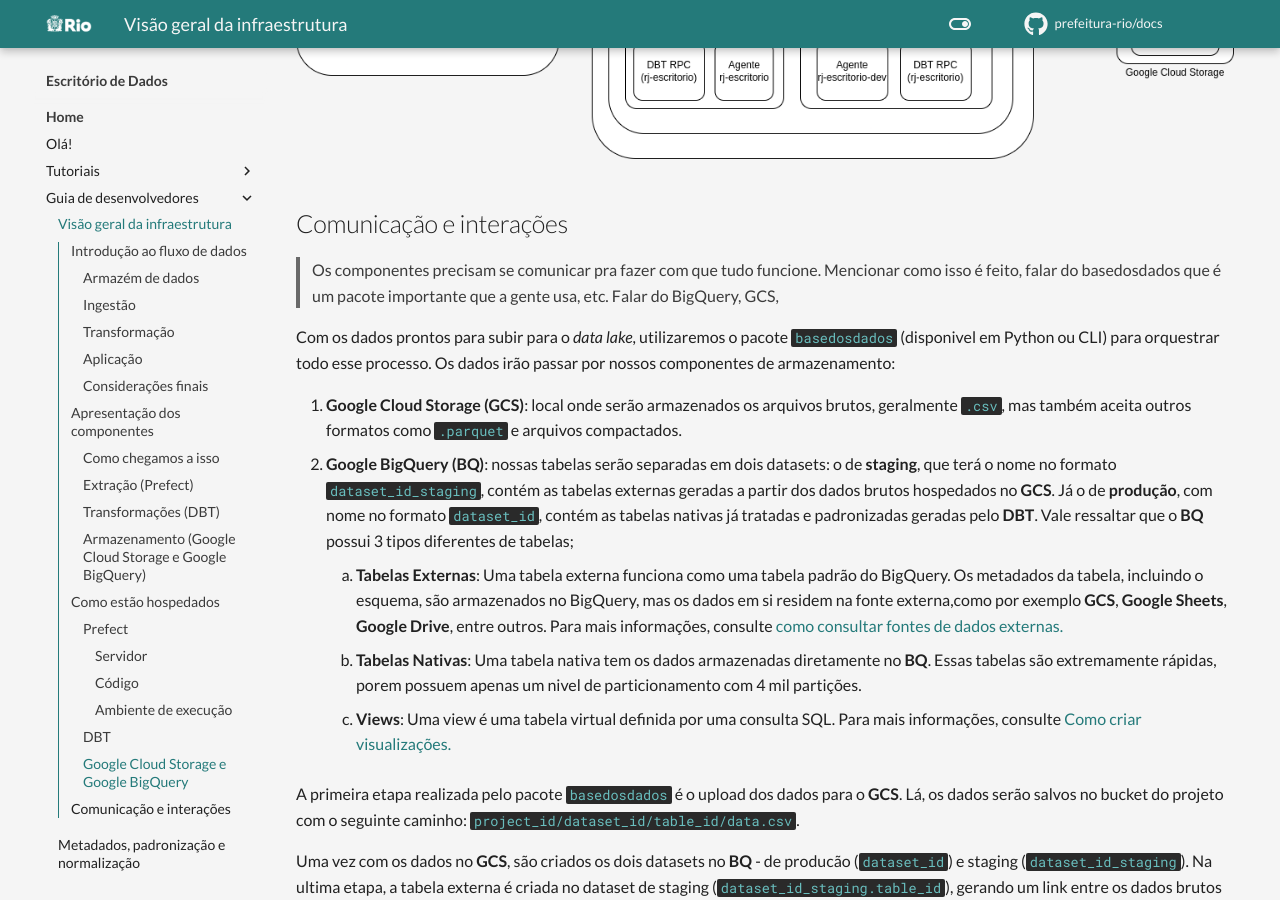
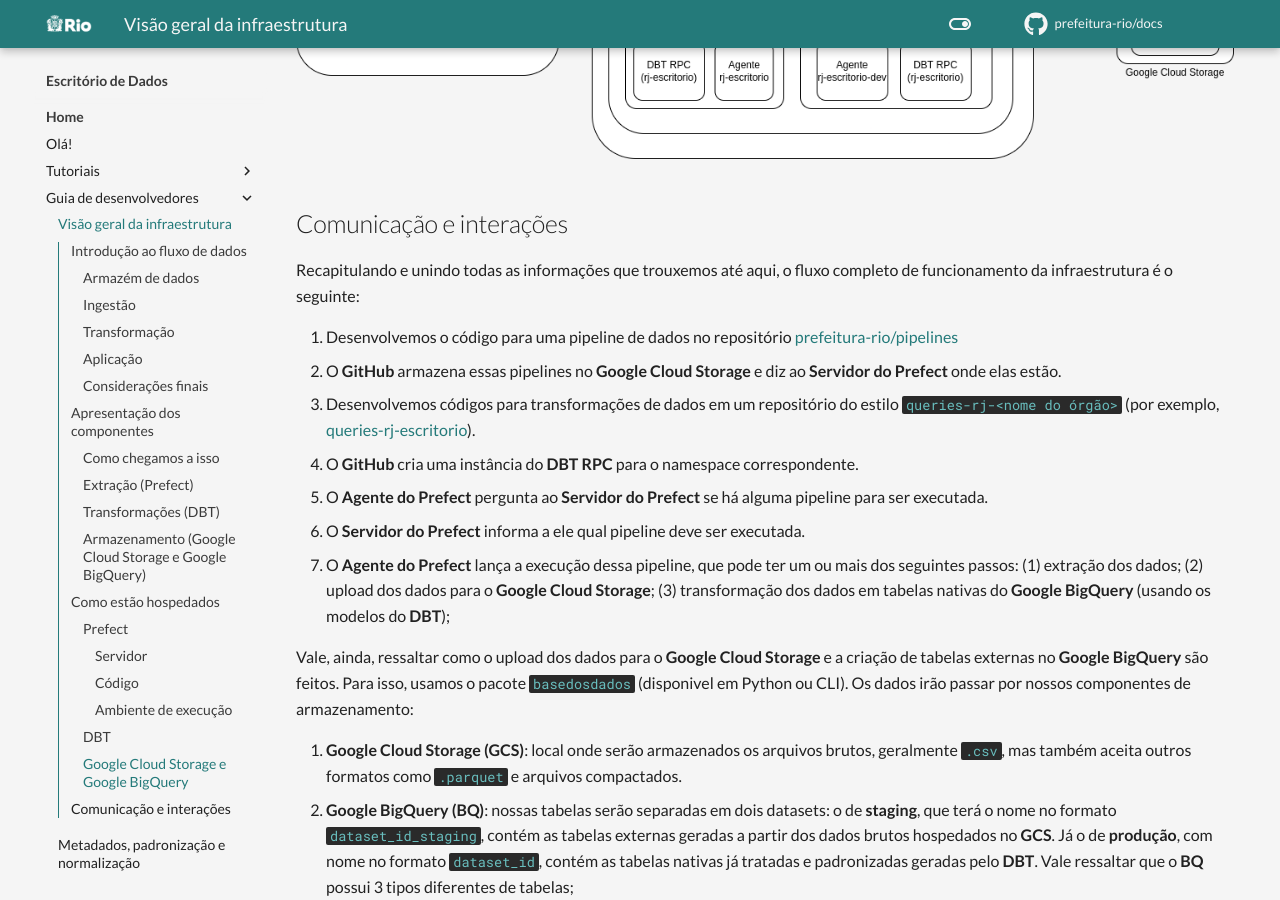
Before and after one commit to prefeitura-rio/docs, an MkDocs documentation site: the page built from docs/guia-desenvolvedores/visao-geral-infra.md, in a window 1280 px wide and 900 px high, scrolled down 11678 px. Built offline with MkDocs 1.6.1 and Material for MkDocs 9.7.7, drawn with Linux system fonts in a browser that asks for light colours; comment, search, counter and statistics services are not loaded.

Commit message:
finaliza texto visão geral

```diff
--- a/docs/guia-desenvolvedores/visao-geral-infra.md
+++ b/docs/guia-desenvolvedores/visao-geral-infra.md
@@ -421,12 +421,24 @@
 
 ## Comunicação e interações
 
-> Os componentes precisam se comunicar pra fazer com que tudo funcione. Mencionar como isso é feito,
-> falar do basedosdados que é um pacote importante que a gente usa, etc. Falar do BigQuery, GCS,
+Recapitulando e unindo todas as informações que trouxemos até aqui, o fluxo completo de funcionamento
+da infraestrutura é o seguinte:
 
-Com os dados prontos para subir para o _data lake_, utilizaremos o pacote `basedosdados` (disponivel
-em Python ou CLI) para orquestrar todo esse processo. Os dados irão passar por nossos componentes de
-armazenamento:
+1. Desenvolvemos o código para uma pipeline de dados no repositório [prefeitura-rio/pipelines](https://github.com/prefeitura-rio/pipelines)
+2. O **GitHub** armazena essas pipelines no **Google Cloud Storage** e diz ao **Servidor do Prefect**
+   onde elas estão.
+3. Desenvolvemos códigos para transformações de dados em um repositório do estilo `queries-rj-<nome do órgão>`
+   (por exemplo, [queries-rj-escritorio](https://github.com/prefeitura-rio/queries-rj-escritorio)).
+4. O **GitHub** cria uma instância do **DBT RPC** para o namespace correspondente.
+5. O **Agente do Prefect** pergunta ao **Servidor do Prefect** se há alguma pipeline para ser executada.
+6. O **Servidor do Prefect** informa a ele qual pipeline deve ser executada.
+7. O **Agente do Prefect** lança a execução dessa pipeline, que pode ter um ou mais dos seguintes passos:
+   (1) extração dos dados; (2) upload dos dados para o **Google Cloud Storage**; (3) transformação dos
+   dados em tabelas nativas do **Google BigQuery** (usando os modelos do **DBT**);
+
+Vale, ainda, ressaltar como o upload dos dados para o **Google Cloud Storage** e a criação de tabelas
+externas no **Google BigQuery** são feitos. Para isso, usamos o pacote `basedosdados` (disponivel
+em Python ou CLI). Os dados irão passar por nossos componentes de armazenamento:
 
 1. **Google Cloud Storage (GCS)**: local onde serão armazenados os arquivos brutos, geralmente `.csv`, mas
    também aceita outros formatos como `.parquet` e arquivos compactados.
@@ -434,9 +446,9 @@
    nome no formato `dataset_id_staging`, contém as tabelas externas geradas a partir dos dados brutos
    hospedados no **GCS**. Já o de **produção**, com nome no formato `dataset_id`, contém as tabelas
    nativas já tratadas e padronizadas geradas pelo **DBT**. Vale ressaltar que o **BQ** possui 3 tipos diferentes de tabelas;
-    1. **Tabelas Externas**: Uma tabela externa funciona como uma tabela padrão do BigQuery. Os metadados da tabela, incluindo o esquema, são armazenados no BigQuery, mas os dados em si residem na fonte externa,como por exemplo **GCS**, **Google Sheets**, **Google Drive**, entre outros. Para mais informações, consulte [como consultar fontes de dados externas.](https://cloud.google.com/bigquery/docs/external-data-sources)
-    2. **Tabelas Nativas**: Uma tabela nativa tem os dados armazenadas diretamente no **BQ**. Essas tabelas são extremamente rápidas, porem possuem apenas um nivel de particionamento com 4 mil partições.
-    3. **Views**: Uma view é uma tabela virtual definida por uma consulta SQL. Para mais informações, consulte [Como criar visualizações.](https://cloud.google.com/bigquery/docs/views)
+   1. **Tabelas Externas**: Uma tabela externa funciona como uma tabela padrão do BigQuery. Os metadados da tabela, incluindo o esquema, são armazenados no BigQuery, mas os dados em si residem na fonte externa,como por exemplo **GCS**, **Google Sheets**, **Google Drive**, entre outros. Para mais informações, consulte [como consultar fontes de dados externas.](https://cloud.google.com/bigquery/docs/external-data-sources)
+   2. **Tabelas Nativas**: Uma tabela nativa tem os dados armazenadas diretamente no **BQ**. Essas tabelas são extremamente rápidas, porem possuem apenas um nivel de particionamento com 4 mil partições.
+   3. **Views**: Uma view é uma tabela virtual definida por uma consulta SQL. Para mais informações, consulte [Como criar visualizações.](https://cloud.google.com/bigquery/docs/views)
 
 A primeira etapa realizada pelo pacote `basedosdados` é o upload dos dados para o **GCS**. Lá, os
 dados serão salvos no bucket do projeto com o seguinte caminho: `project_id/dataset_id/table_id/data.csv`.
```
